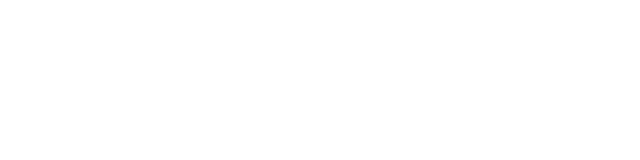
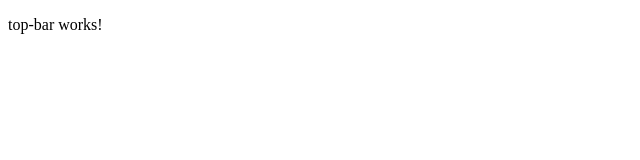
Before and after one commit to kasaharu-labs/try-ng-v14, an Angular app: page / in a window 1280 px wide. Shown: the top 160 px of the page, without its empty margins (0-640 px from the left). Built offline with nearby package versions, Linux system fonts and the light colour scheme.

Commit message:
feat: TopBarComponent を表示

```diff
--- a/src/app/app.component.html
+++ b/src/app/app.component.html
@@ -1 +1,3 @@
+<app-top-bar></app-top-bar>
+
 <router-outlet></router-outlet>
```
Also changed, not shown: src/app/app.module.ts (+5 -10 lines).
